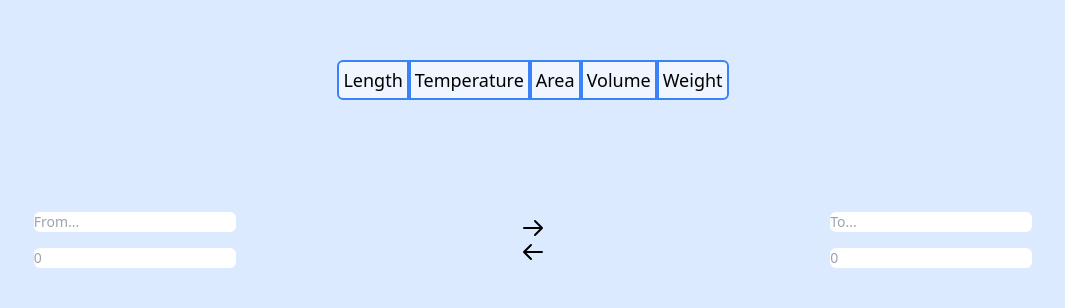
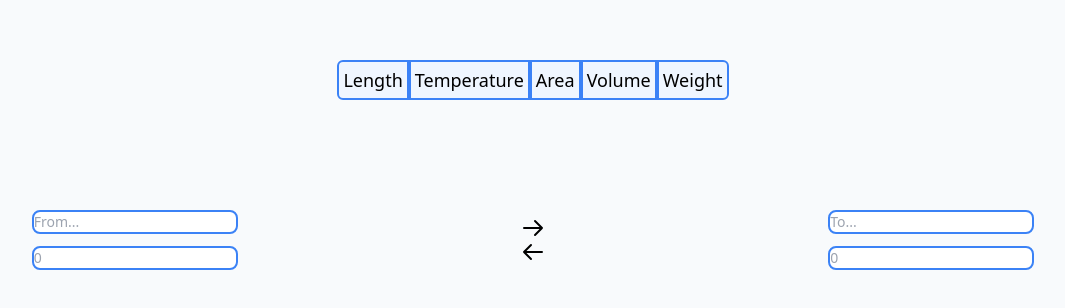
Before and after one commit to Hunter-Lanier/unit-converter, a Vue app: page / in a window 1280 px wide. Shown: the part 200-508 px from the top of the page, without its empty margins (107-1172 px from the left). Built offline with nearby package versions, Linux system fonts and the light colour scheme.

Commit message:
Changed background Color. Added Outlines to Input for accessibility

```diff
--- a/src/App.vue
+++ b/src/App.vue
@@ -1,6 +1,6 @@
 <template>
   <!-- Container -->
-  <div class="Card h-full w-full bg-blue-100 flex justify-center items-center flex-col text-sm gap-10">
+  <div class="Card h-full w-full bg-slate-50 flex justify-center items-center flex-col text-sm gap-10">
     <!-- Type Selection -->
     <div class=" flex w-screen text-lg justify-center">
       <button @click="handleClick('length')"
@@ -18,8 +18,9 @@
     <div class="flex flex-row h-1/4 w-full justify-around items-center">
       <!-- Input Form -->
       <div class=" flex flex-col gap-4 justify-around ">
-        <input list="units-datalist" v-model="inputType" placeholder="From..." class="rounded-md">
-        <input v-model="inputValue" type="number" placeholder="0" class="rounded-md">
+        <input list="units-datalist" v-model="inputType" placeholder="From..."
+          class="rounded-md outline outline-2 outline-blue-500">
+        <input v-model="inputValue" type="number" placeholder="0" class="rounded-md outline outline-2 outline-blue-500">
       </div>
       <div
         :class="['flex flex-col w-auto h-max p-1 justify-center items-center rounded-md transition-all duration-300 active:bg-blue-500 active:text-blue-50 cursor-pointer']"
@@ -38,8 +39,10 @@
 
       </div>
       <div class=" flex flex-col gap-4 justify-around ">
-        <input list="units-datalist" v-model="resultType" placeholder="To..." class="rounded-md">
-        <input v-model="this.convertedValue" type="number" placeholder="0" class="rounded-md">
+        <input list="units-datalist" v-model="resultType" placeholder="To..."
+          class="rounded-md outline outline-2 outline-blue-500">
+        <input v-model="this.convertedValue" type="number" placeholder="0"
+          class="rounded-md outline outline-2 outline-blue-500">
       </div>
       <!-- Datalist for units -->
       <datalist id="units-datalist">
```
